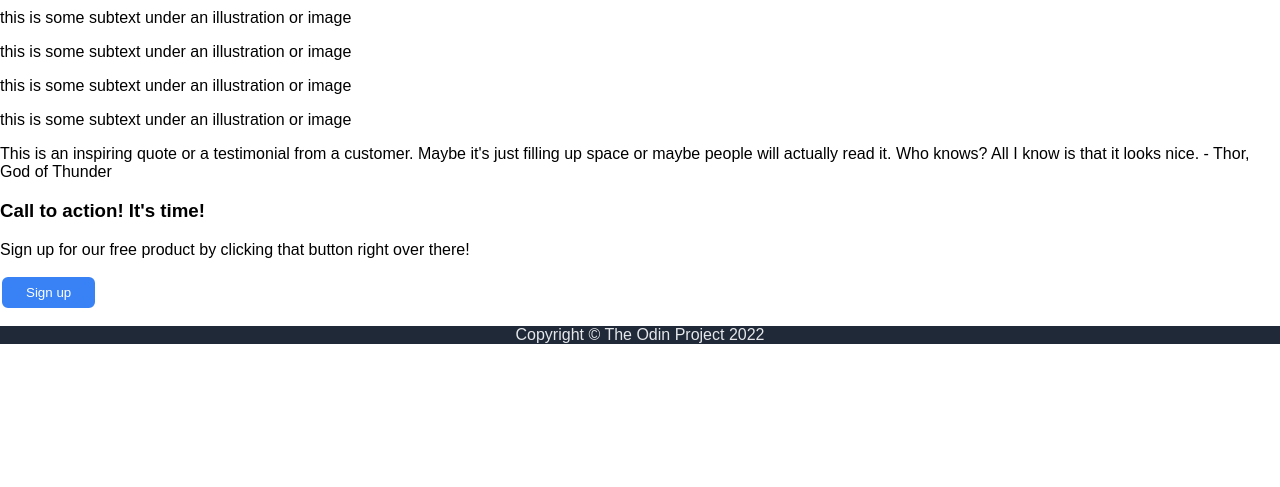
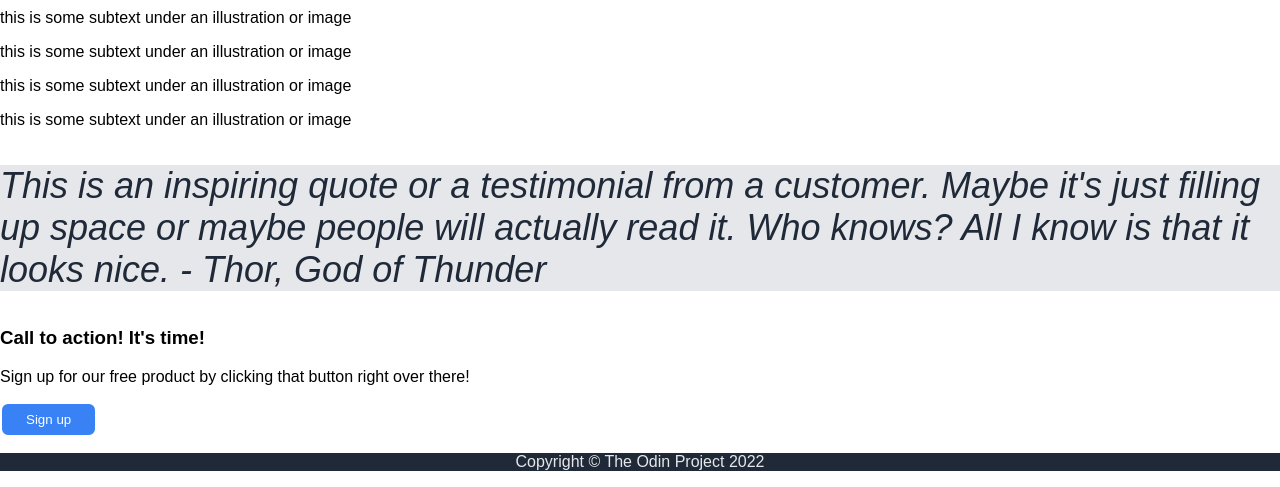
Before and after one commit to jbeardok/landing-page, a plain HTML site: page index.html in a window 1280 px wide. Shown: the part 411-898 px from the top of the page. Before the commit the page ends 800 px from the top, so only its background shows below. Drawn offline with Linux system fonts and the light colour scheme.

Commit message:
Add bg-color and font style rules to .quote class

```diff
--- a/styles.css
+++ b/styles.css
@@ -47,6 +47,14 @@ button {
     color: #1f2937;
 }
 
+.quote {
+    background-color: #e5e7eb;
+    font-size: 36px;
+    font-weight: 100;
+    font-style: italic;
+    color: #1f2937;
+}
+
 .footer {
     background-color: #1f2937;
     color: #e5e7eb;
```
